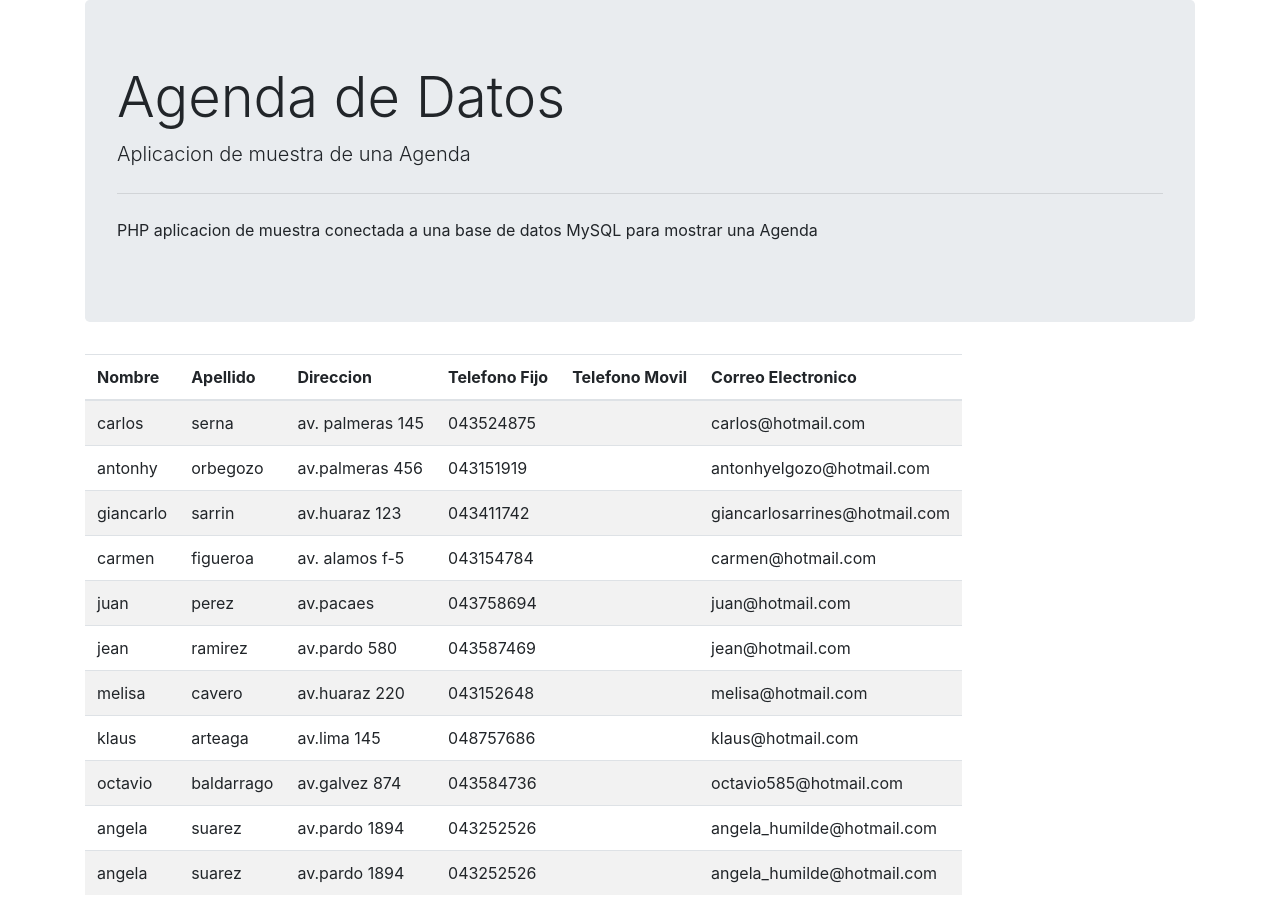
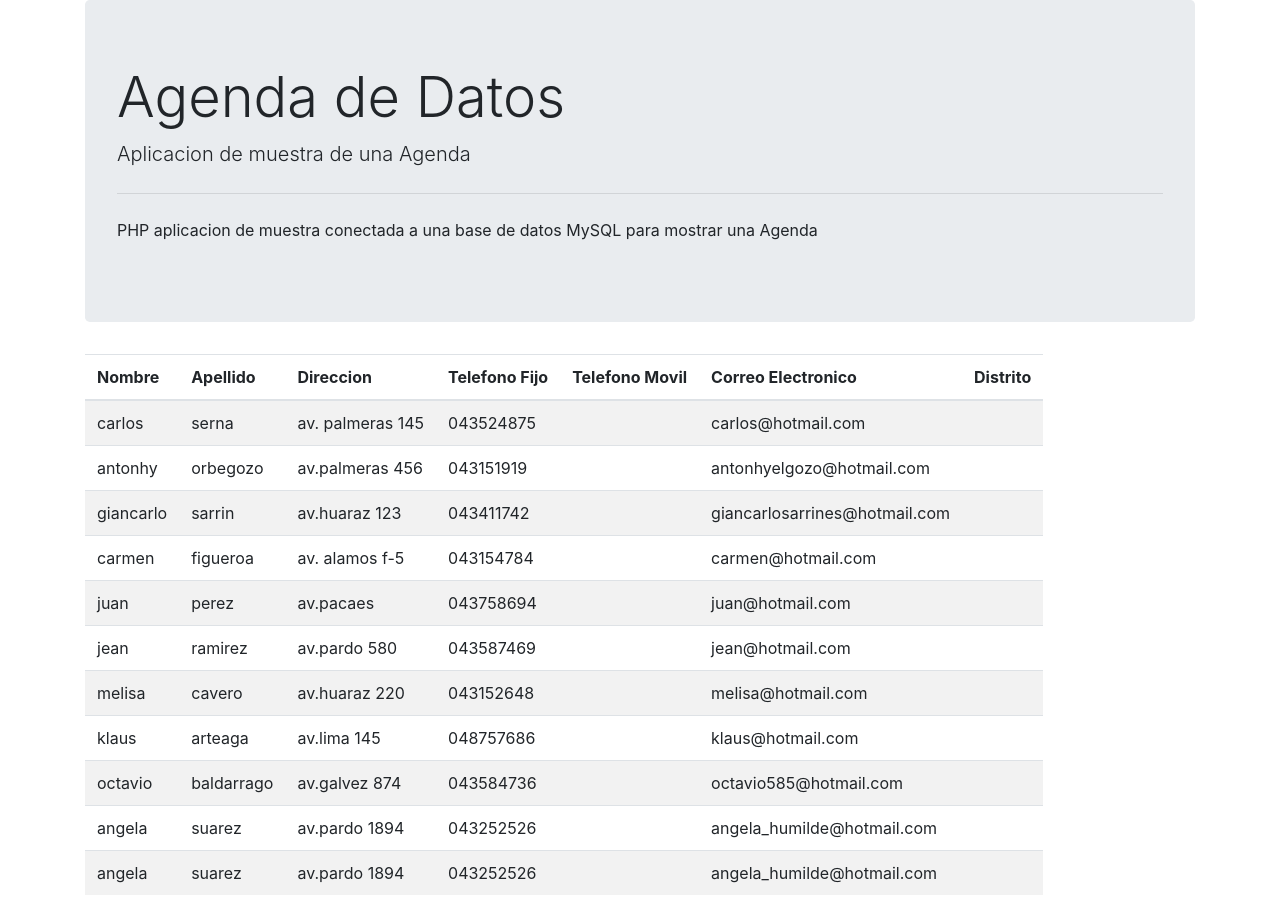
Before and after one commit to aalegre44/base, a PHP site: page / in a window 1280 px wide. Run offline with PHP 8.4, Linux system fonts and the light colour scheme; data comes from the database, SQL or seed files in the repository; data that the repository does not hold is empty.

Commit message:
Update index.php

```diff
--- a/index.php
+++ b/index.php
@@ -22,6 +22,7 @@
           <th>Telefono Fijo</th>
           <th>Telefono Movil</th>
           <th>Correo Electronico</th>
+          <th>Distrito</th>
 
         </tr>
       </thead>
@@ -40,6 +41,7 @@
          "</td><td>" . $fila->telefijo .
          "</td><td>" . $fila->telemovil .
          "</td><td>" . $fila->email .
+         "</td><td>" . $fila->distrito .
          "</td></tr>";
        }
        ?>
```
